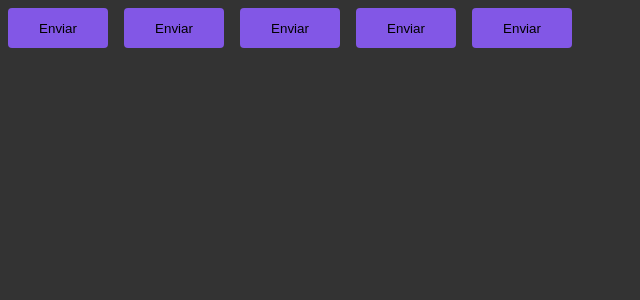
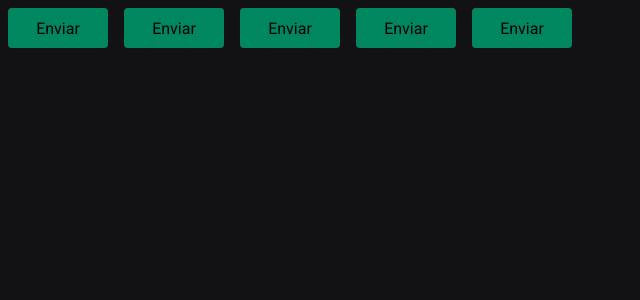
Before and after one commit to lucas54neves/pomodoro-timer, a React (Vite) app: page / in a window 1280 px wide. Shown: the top 300 px of the page, without its empty margins (0-640 px from the left). Built offline with nearby package versions, Linux system fonts and the light colour scheme.

Commit message:
feat: add colors and fonts

```diff
--- a/index.html
+++ b/index.html
@@ -2,7 +2,17 @@
 <html lang="en">
   <head>
     <meta charset="UTF-8" />
+
+    <link rel="preconnect" href="https://fonts.googleapis.com" />
+    <link rel="preconnect" href="https://fonts.gstatic.com" crossorigin />
+
     <meta name="viewport" content="width=device-width, initial-scale=1.0" />
+
+    <link
+      href="https://fonts.googleapis.com/css2?family=Roboto+Mono:wght@700&family=Roboto:wght@400;700&display=swap"
+      rel="stylesheet"
+    />
+
     <title>Ignite Timer</title>
   </head>
   <body>
--- a/src/components/Button/Button.styles.ts
+++ b/src/components/Button/Button.styles.ts
@@ -21,7 +21,7 @@
   border: 0;
   margin: 8px;
 
-  background-color: ${(props) => props.theme.primary};
+  background-color: ${(props) => props.theme['green-500']};
 
   /* ${(props) =>
     css`
--- a/src/styles/global.ts
+++ b/src/styles/global.ts
@@ -7,8 +7,19 @@
         box-sizing: border-box;
     }
 
+    :focus {
+        outline: none;
+        box-shadow: 0 0 0 2px ${(props) => props.theme['green-500']};
+    }
+
     body {
-        background: #333;
-        color: #FFF;
+        background: ${(props) => props.theme['gray-900']};
+        color: ${(props) => props.theme['green-300']};
+    }
+
+    body, input, textarea, button {
+        font-family: 'Roboto', sans-serif;
+        font-weight: 400;
+        font-size: 1rem;
     }
 `;
--- a/src/styles/themes/default.ts
+++ b/src/styles/themes/default.ts
@@ -1,5 +1,21 @@
 export const defaultTheme = {
   white: '#FFF',
-  primary: '#8257e6',
-  secondary: 'orange',
+
+  'gray-100': '#E1E1E6',
+  'gray-300': '#C4C4CC',
+  'gray-400': '#8D8D99',
+  'gray-500': '#7C7C8A',
+  'gray-600': '#323238',
+  'gray-700': '#29292E',
+  'gray-800': '#202024',
+  'gray-900': '#121214',
+
+  'green-300': '#00B37E',
+  'green-500': '#00875F',
+  'green-700': '#015F43',
+
+  'red-500': '#AB222E',
+  'red-700': '#7A1921',
+
+  'yellow-500': '#FBA94C',
 };
```
